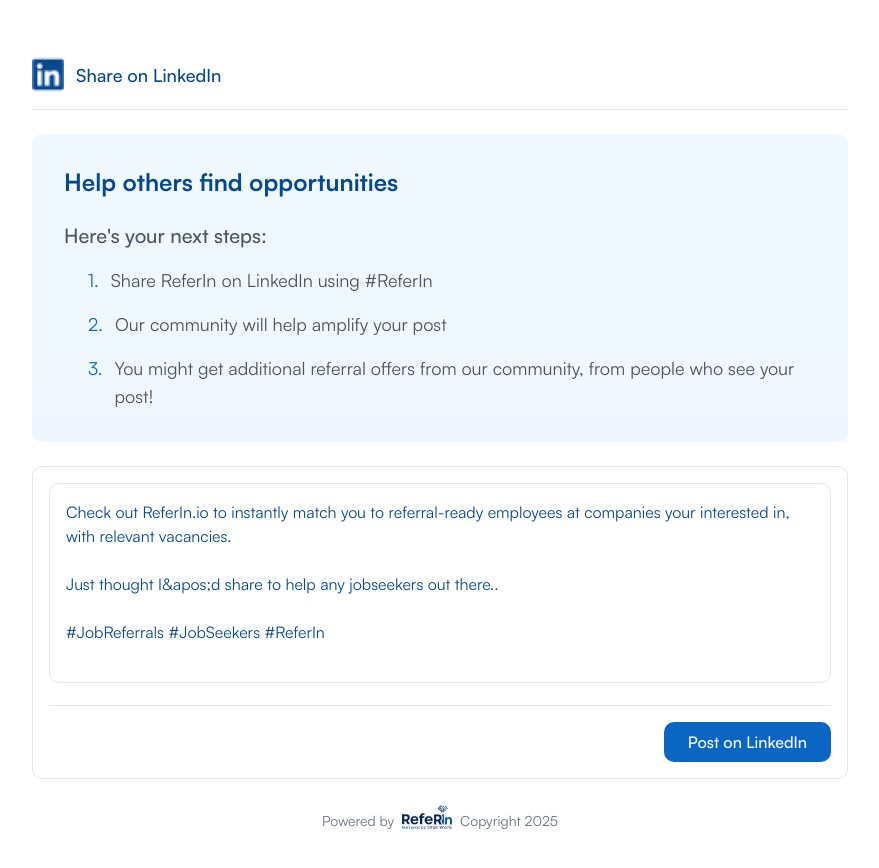
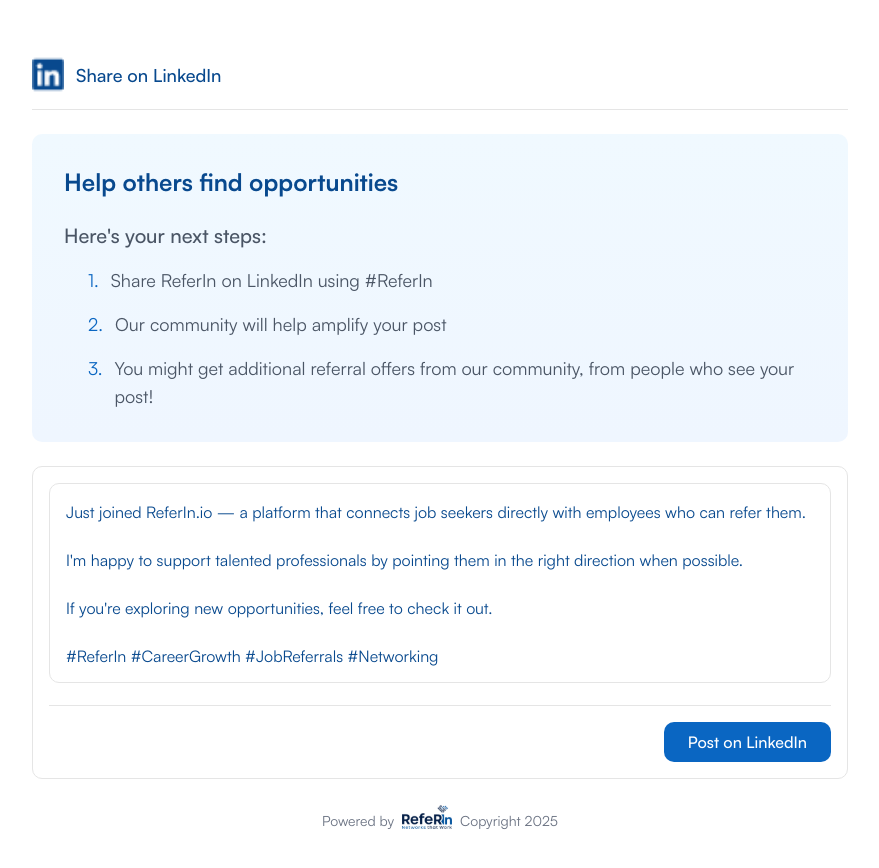
Before and after one commit to tafsirulislamapon/ReferIn-website, a Next.js app: page /seekers/linkedin-post in a window 1280 px wide. Shown: the top 868 px of the page, without its empty margins (200-1079 px from the left). Built offline with nearby package versions, Linux system fonts and the light colour scheme.

Commit message:
vercel 5

```diff
--- a/src/app/seekers/feedback/page.tsx
+++ b/src/app/seekers/feedback/page.tsx
@@ -18,11 +18,6 @@
     }
   }, [router]);
 
-  const handleSubmit = () => {
-    // After successful submission, redirect to dashboard
-    router.push('/seekers?state=dashboard&payment=success');
-  };
-
   return (
     <>
       <Navbar
--- a/src/app/seekers/page.tsx
+++ b/src/app/seekers/page.tsx
@@ -56,7 +56,7 @@
         <main className="flex min-h-screen justify-center items-center w-full pt-16 bg-theme-bg">
           <div className="flex flex-col-reverse lg:flex-row w-full max-w-[1440px] mx-auto px-4 md:px-6 lg:px-8">
             {/* Left Side - Shows referrer cards with "Keep going!" layout */}
-            <LeftSide showCards={true} hasPaid={hasPaid} />
+            <LeftSide hasPaid={hasPaid} />
 
             {/* Right Side - Shows PaidSeeker component with the form */}
             <PaidSeeker />
--- a/src/components/Referer/LinkedInPost/Message.tsx
+++ b/src/components/Referer/LinkedInPost/Message.tsx
@@ -1,10 +1,10 @@
 'use client';
 
 interface MessageProps {
-  onPost: () => void;
+  onPost?: () => void;
 }
 
-export default function Message({ onPost }: MessageProps) {
+export default function Message({ onPost: _ }: MessageProps) {
   const predefinedMessage = `Just joined ReferIn.io — a platform that connects job seekers directly with employees who can refer them.
 
 I'm happy to support talented professionals by pointing them in the right direction when possible.
--- a/src/components/Seeker/LinkedInPost/Message.tsx
+++ b/src/components/Seeker/LinkedInPost/Message.tsx
@@ -1,11 +1,17 @@
 'use client';
 
-export default function Message() {
-  const predefinedMessage = `Check out ReferIn.io to instantly match you to referral-ready employees at companies your interested in, with relevant vacancies.
+interface MessageProps {
+  onPost?: () => void;
+}
 
-Just thought I&apos;d share to help any jobseekers out there..
+export default function Message({ }: MessageProps) {
+  const predefinedMessage = `Just joined ReferIn.io — a platform that connects job seekers directly with employees who can refer them.
 
-#JobReferrals #JobSeekers #ReferIn`;
+I'm happy to support talented professionals by pointing them in the right direction when possible.
+
+If you're exploring new opportunities, feel free to check it out.
+
+#ReferIn #CareerGrowth #JobReferrals #Networking`;
 
   return (
     <div className="min-h-[200px]">
```
